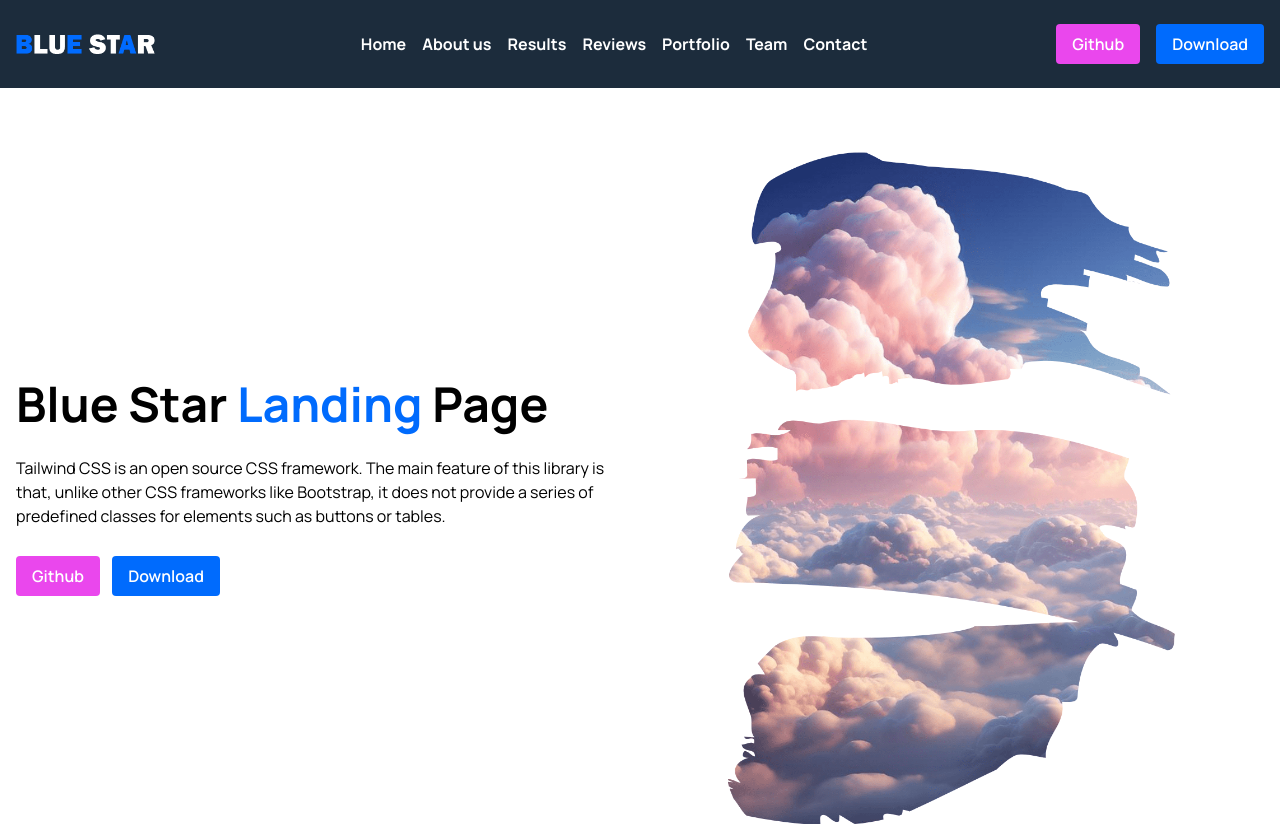
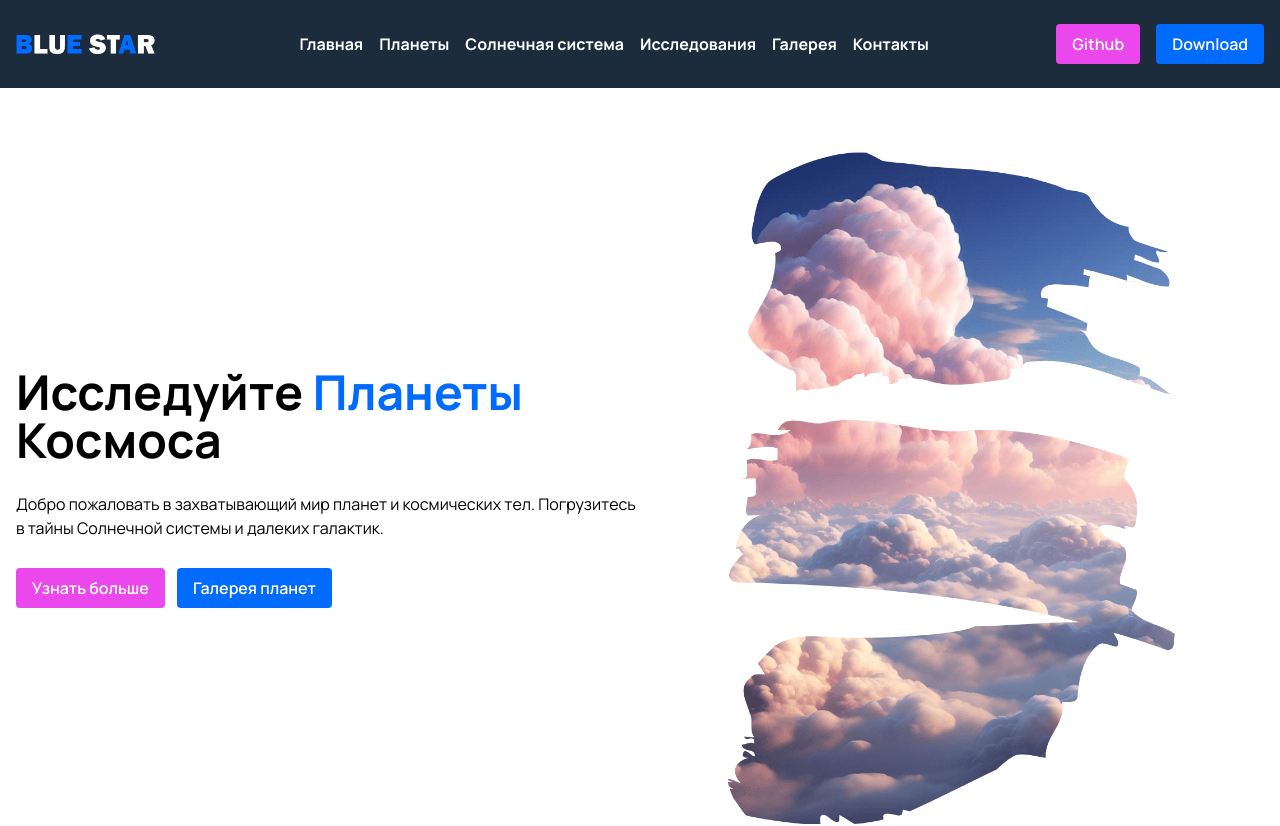
Before and after one commit to Krylatka2022/Blue_Star, a website: page index.html in a window 1280 px wide. Shown: the top 826 px of the page. Drawn offline with nearby package versions, Linux system fonts and the light colour scheme; files whose address does not match are found by name.

Commit message:
my commit

```diff
--- a/index.html
+++ b/index.html
@@ -37,13 +37,12 @@
       <!-- Center section: Menu -->
       <nav class="hidden md:flex md:flex-grow justify-center">
         <ul class="flex justify-center space-x-4 text-white">
-          <li><a href="#home" class="hover:text-secondary font-bold">Home</a></li>
-          <li><a href="#aboutus" class="hover:text-secondary font-bold">About us</a></li>
-          <li><a href="#results" class="hover:text-secondary font-bold">Results</a></li>
-          <li><a href="#reviews" class="hover:text-secondary font-bold">Reviews</a></li>
-          <li><a href="#portfolio" class="hover:text-secondary font-bold">Portfolio</a></li>
-          <li><a href="#team" class="hover:text-secondary font-bold">Team</a></li>
-          <li><a href="#contact" class="hover:text-secondary font-bold">Contact</a></li>
+          <li><a href="#home" class="hover:text-secondary font-bold">Главная</a></li>
+          <li><a href="#planets" class="hover:text-secondary font-bold">Планеты</a></li>
+          <li><a href="#solarsystem" class="hover:text-secondary font-bold">Солнечная система</a></li>
+          <li><a href="#exploration" class="hover:text-secondary font-bold">Исследования</a></li>
+          <li><a href="#gallery" class="hover:text-secondary font-bold">Галерея</a></li>
+          <li><a href="#contact" class="hover:text-secondary font-bold">Контакты</a></li>
         </ul>
       </nav>
 
@@ -57,16 +56,15 @@
   <!-- Mobile menu -->
   <nav id="mobile-menu-placeholder" class="mobile-menu hidden flex flex-col items-center space-y-8 md:hidden">
     <ul>
-      <li><a href="#home" class="hover:text-secondary font-bold">Home</a></li>
-      <li><a href="#aboutus" class="hover:text-secondary font-bold">About us</a></li>
-      <li><a href="#results" class="hover:text-secondary font-bold">Results</a></li>
-      <li><a href="#reviews" class="hover:text-secondary font-bold">Reviews</a></li>
-      <li><a href="#portfolio" class="hover:text-secondary font-bold">Portfolio</a></li>
-      <li><a href="#team" class="hover:text-secondary font-bold">Team</a></li>
-      <li><a href="#contact" class="hover:text-secondary font-bold">Contact</a></li>
+      <li><a href="#home" class="hover:text-secondary font-bold">Главная</a></li>
+      <li><a href="#planets" class="hover:text-secondary font-bold">Планеты</a></li>
+      <li><a href="#solarsystem" class="hover:text-secondary font-bold">Солнечная система</a></li>
+      <li><a href="#exploration" class="hover:text-secondary font-bold">Исследования</a></li>
+      <li><a href="#gallery" class="hover:text-secondary font-bold">Галерея</a></li>
+      <li><a href="#contact" class="hover:text-secondary font-bold">Контакты</a></li>
     </ul>
     <div class="flex flex-col mt-6 space-y-2 items-center">
-      <a href="https://github.com/Krylatka2022/Blue_Star.git" class="bg-secondary hover:bg-primary text-white font-semibold px-4 py-2 rounded inline-block flex items-center justify-center min-w-[110px]">Github</a>
+      <a href="https://github.com/Krylatka2022/Blue_Star.git" class="exit bg-secondary hover:bg-primary text-white font-semibold px-4 py-2 rounded inline-block flex items-center justify-center min-w-[110px]">Выход</a>
       <a href="https://github.com/Krylatka2022/Blue_Star.git" class="bg-secondary hover:bg-primary text-white font-semibold px-4 py-2 rounded inline-block flex items-center justify-center min-w-[110px]">Github</a>
       <a href="https://spacema-dev.com/blue-star-free-tailwind-landing-page-template" class="bg-primary hover:bg-secondary text-white font-semibold px-4 py-2 rounded inline-block flex items-center justify-center min-w-[110px]">Download</a>
     </div>
@@ -80,13 +78,11 @@
 
 </div>
 <div class="md:w-1/2 text-center md:text-left mb-8 md:mb-0">
-        <h2 class="text-5xl font-bold mb-4">Blue Star <span class="text-primary">Landing</span> Page</h2>
-        <p class="my-7">Tailwind CSS is an open source CSS framework. The main feature of this library is that, unlike
-          other CSS frameworks like Bootstrap, it does not provide a series of predefined classes for elements such as
-          buttons or tables.</p>
+  <h2 class="text-5xl font-bold mb-4">Исследуйте <span class="text-primary">Планеты</span> Космоса</h2>
+  <p class="my-7">Добро пожаловать в захватывающий мир планет и космических тел. Погрузитесь в тайны Солнечной системы и далеких галактик.</p>
   <div class="space-x-2">
-          <a href="https://github.com/Krylatka2022/Blue_Star.git" class="bg-secondary hover:bg-primary text-white font-semibold px-4 py-2 rounded inline-block">Github</a>
-          <a href="https://spacema-dev.com/blue-star-free-tailwind-landing-page-template" class="bg-primary hover:bg-secondary text-white font-semibold px-4 py-2 rounded inline-block">Download</a>
+    <a href="#planets" class="bg-secondary hover:bg-primary text-white font-semibold px-4 py-2 rounded inline-block">Узнать больше</a>
+    <a href="#gallery" class="bg-primary hover:bg-secondary text-white font-semibold px-4 py-2 rounded inline-block">Галерея планет</a>
   </div>
 </div>
 
@@ -135,34 +131,32 @@
 </div>
 </section>
 
-  <section id="aboutus" class="py-16 bg-gray-dark">
+<!-- Planets section (formerly About Us) -->
+<section id="planets" class="py-16 bg-gray-dark">
   <div class="container mx-auto flex flex-col md:flex-row items-center justify-between">
-      <!-- Left column: Image -->
     <div class="md:w-1/2 mb-8 md:mb-0">
-        <img src="/assets//images/2.png" alt="Image" class="w-full md:mx-auto md:max-w-md" />
+      <img src="/assets/images/planets-collage.jpg" alt="Планеты" class="w-full md:mx-auto md:max-w-md" />
     </div>
 
-      <!-- Right column: Title, description list, and button -->
     <div class="md:w-1/2">
-        <h2 class="text-5xl font-bold mb-4 text-white">How We <span class="text-primary">Work</span></h2>
-        <p class="my-5 text-white">At Blue Star Landing Page, we pride ourselves on our meticulous approach to every project. Our process is designed to ensure that we understand your unique needs and deliver exceptional results every time.</p>
+      <h2 class="text-5xl font-bold mb-4 text-white">Планеты <span class="text-primary">Солнечной Системы</span></h2>
+      <p class="my-5 text-white">Наша Солнечная система полна удивительных миров. От раскаленного Меркурия до ледяного Нептуна, каждая планета уникальна и загадочна.</p>
       <ol class="mb-10 list-outside">
         <li class="flex items-center mb-4">
           <strong class="bg-primary text-white rounded-full w-8 h-8 text-lg font-semibold flex items-center justify-center mr-3">1</strong>
-            <span class="text-white">We begin with a detailed analysis of your needs and objectives.</span>
+          <span class="text-white">Меркурий - самая близкая к Солнцу планета</span>
         </li>
         <li class="flex items-center mb-4">
           <strong class="bg-primary text-white rounded-full w-8 h-8 text-lg font-semibold flex items-center justify-center mr-3">2</strong>
-            <span class="text-white">Our team collaborates closely with you to develop a tailored strategy.</span>
+          <span class="text-white">Венера - самая горячая планета Солнечной системы</span>
         </li>
         <li class="flex items-center mb-4">
           <strong class="bg-primary text-white rounded-full w-8 h-8 text-lg font-semibold flex items-center justify-center mr-3">3</strong>
-            <span class="text-white">We execute the plan with precision, keeping you informed at every step.</span>
+          <span class="text-white">Юпитер - крупнейшая планета нашей системы</span>
         </li>
       </ol>
-        <button class="bg-secondary hover:bg-primary text-white font-semibold px-4 py-2 rounded">Get Started</button>
+      <button class="bg-secondary hover:bg-primary text-white font-semibold px-4 py-2 rounded">Исследовать планеты</button>
     </div>
-
   </div>
 </section>
 
```
Lines whose indentation alone changed are shown as unchanged.
